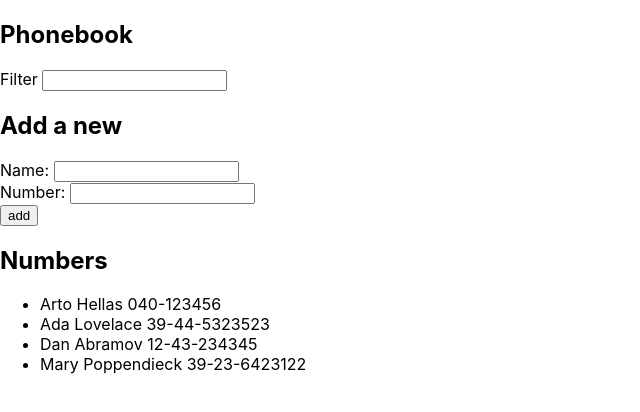
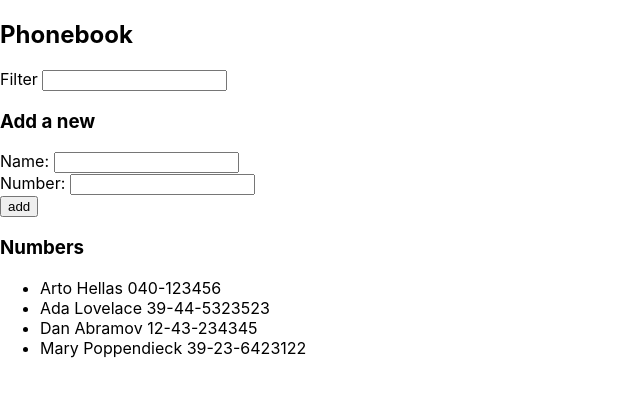
Before and after one commit to Gabrieloxe/fullstackopen2021, a React (Create React App) app in the folder part2/phonebook/: page / in a window 1280 px wide. Shown: the top 412 px of the page, without its empty margins (0-640 px from the left). Built offline with nearby package versions, Linux system fonts and the light colour scheme; the HTML template or start-up script is replaced by a standard one.

Commit message:
refactor to match the expected format

```diff
--- a/part2/phonebook/src/App.js
+++ b/part2/phonebook/src/App.js
@@ -55,6 +55,7 @@
         filterValue={filterValue}
         handleFilterChange={handleFilterChange}
       />
+      <h3>Add a new</h3>
       <PersonForm
         addContact={addContact}
         newName={newName}
@@ -62,6 +63,7 @@
         newNumber={newNumber}
         number={handleNumberChange}
       />
+      <h3>Numbers</h3>
       <Persons persons={filteredPersons} />
     </div>
   );
--- a/part2/phonebook/src/components/personForm.js
+++ b/part2/phonebook/src/components/personForm.js
@@ -10,7 +10,6 @@
   }) => {
     return (
       <form onSubmit={addContact}>
-        <h2>Add a new</h2>
         <div>
           Name: <input value={newName} onChange={handleNameChange} />
         </div>
--- a/part2/phonebook/src/components/persons.js
+++ b/part2/phonebook/src/components/persons.js
@@ -11,7 +11,6 @@
   const Persons = ({ persons }) => {
     return (
       <div>
-        <h2>Numbers</h2>
         <ul>
           {persons.map((person) => (
             <Contact key={person.name} person={person} />
```
